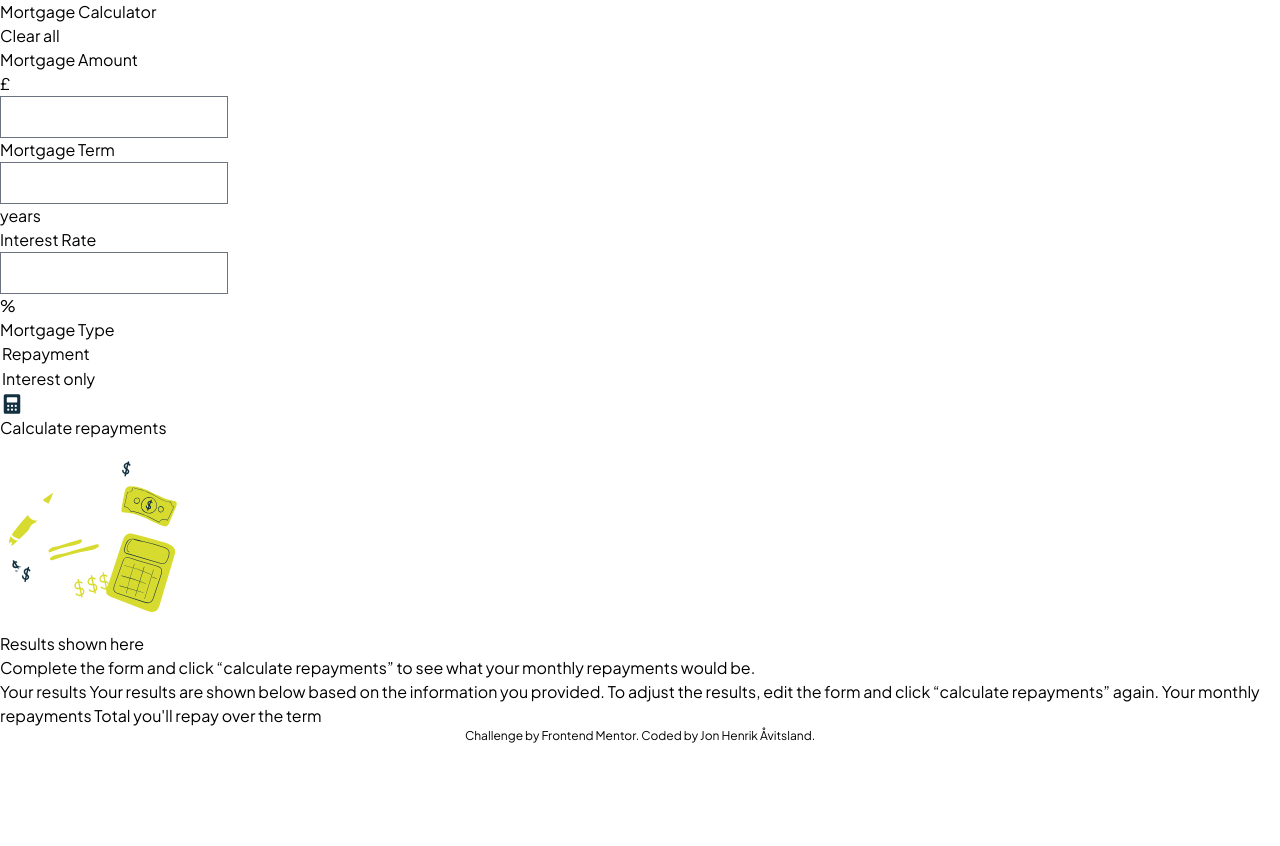
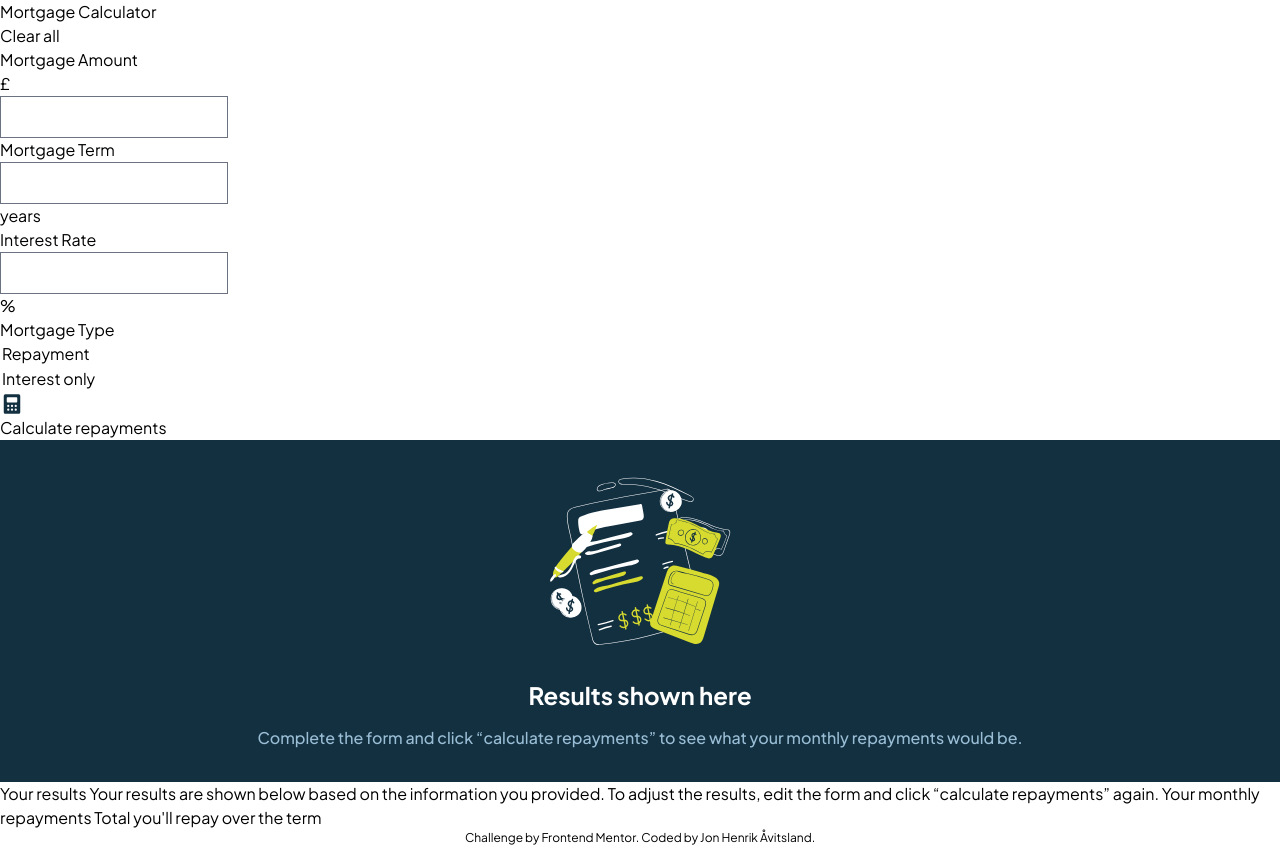
Before and after one commit to jonhenrikaavitsland/fM-mortgage-repayment-calculator, a website built with Vite: page index.html in a window 1280 px wide. Before the commit the page ends 800 px from the top, so only its background shows below. Built offline with nearby package versions, Linux system fonts and the light colour scheme.

Commit message:
styling the results section

```diff
--- a/index.html
+++ b/index.html
@@ -65,15 +65,18 @@
           </div>
         </form>
       </div>
-      <section>
-        <div>
-          <img
-            src="./src/assets/images/illustration-empty.svg"
-            alt="calculator results"
-          />
-        </div>
-        <h2>Results shown here</h2>
-        <p>
+      <section class="bg-slate-900 py-8 flex flex-col gap-4">
+        <img
+          src="./src/assets/images/illustration-empty.svg"
+          alt="calculator results"
+          class="mx-auto"
+        />
+        <h2
+          class="text-white text-center font-bold text-[1.5rem] leading-[30px]"
+        >
+          Results shown here
+        </h2>
+        <p class="text-slate-300 text-center font-medium">
           Complete the form and click “calculate repayments” to see what your
           monthly repayments would be.
         </p>
```
